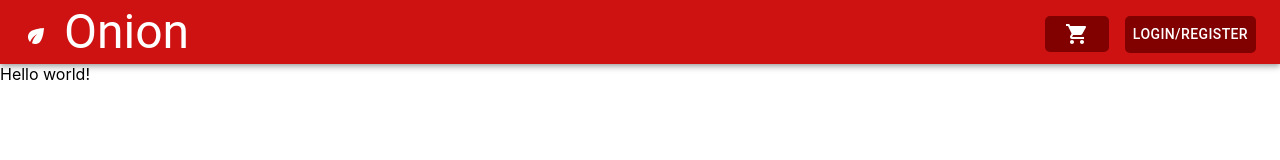
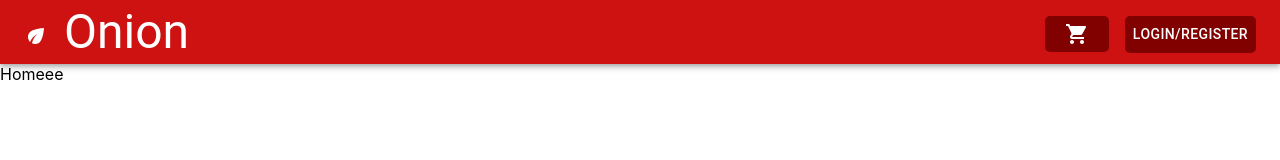
Before and after one commit to Davidohiv7/Final-Project, a React (Create React App) app in the folder client/: page / in a window 1280 px wide. Shown: the top 160 px of the page. Built offline with nearby package versions, Linux system fonts and the light colour scheme.

Commit message:
Views folder/ React routes

```diff
--- a/client/src/App.js
+++ b/client/src/App.js
@@ -1,11 +1,22 @@
 import React from 'react';
-import NavBar from './components/Navbar/NavBar'
+import NavBar from './Views/NavBar/NavBar'
+import Home from './Views/Home/Home'
+
+import { Route } from 'react-router-dom';
 
 function App() {
   return (
     <div>
-      <NavBar/>
-      Hello world!
+      <Route
+        path='/'
+        render={() => <NavBar/>}
+      />
+
+      <Route
+        exact path='/'
+        render={() => <Home/>}
+      />
+
     </div>
   );
 }
--- /dev/null
+++ b/client/src/Views/Home/Home.js
@@ -0,0 +1,10 @@
+import React from 'react';
+
+export default function Home() {
+
+  return (
+    <div>
+      Homeee
+    </div>
+  );
+}
```
Also changed, not shown: client/src/Views/NavBar/NavBar.js (renamed from client/src/components/Navbar/NavBar.js), client/src/Views/NavBar/NavBarStyles.js (renamed from client/src/components/Navbar/NavBarStyles.js).
